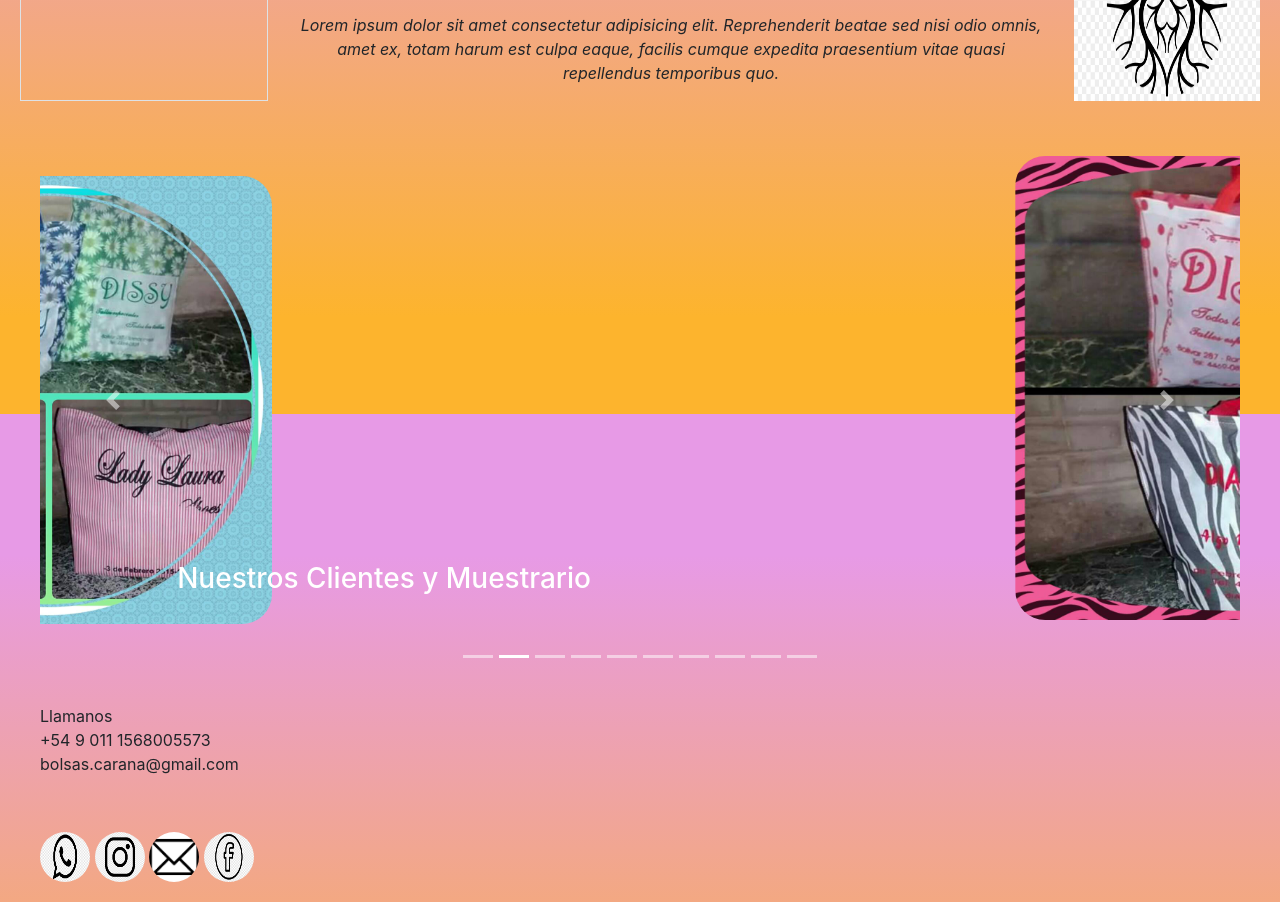
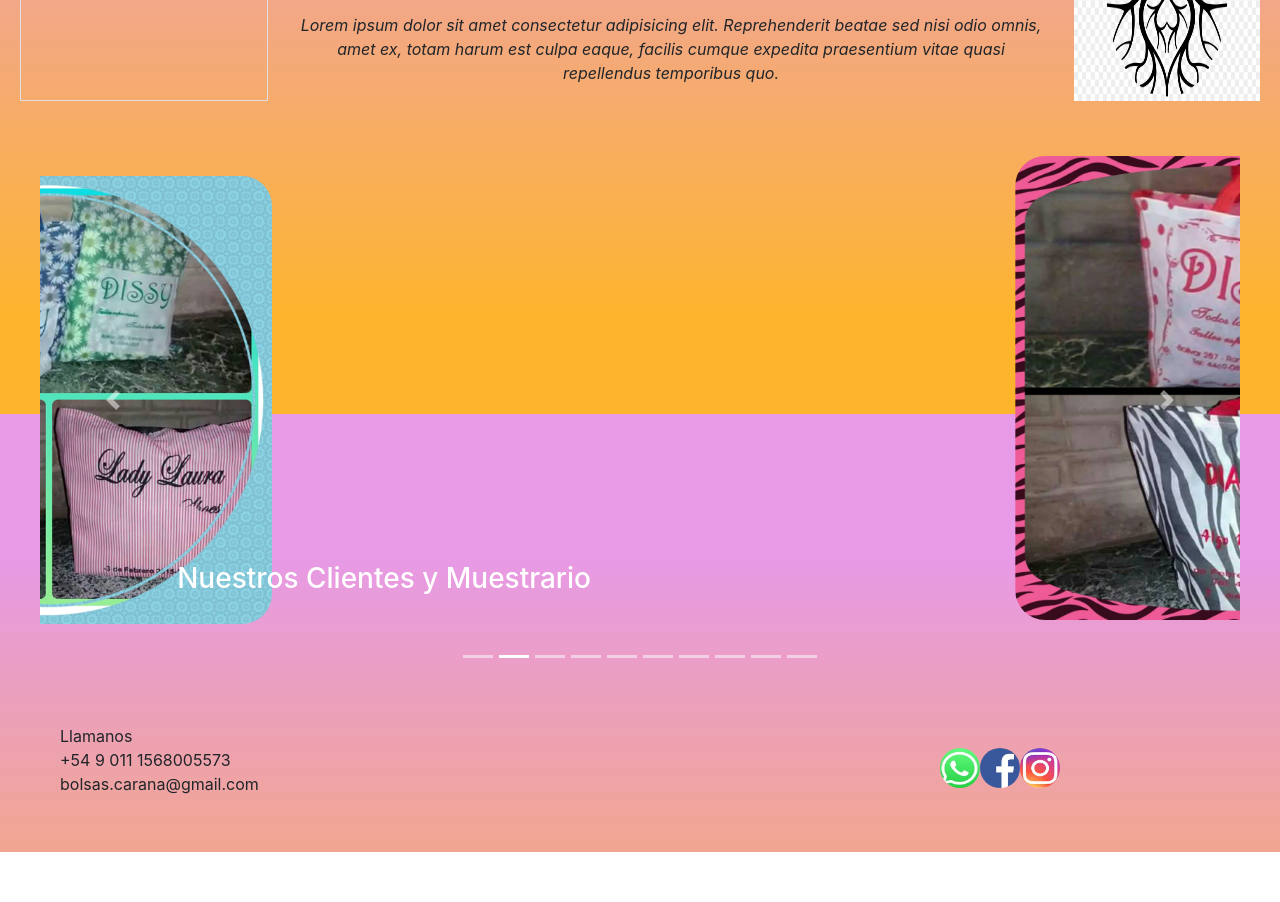
Before and after one commit to ailin3142/bolsas-carana, a plain HTML site: page root/index.html in a window 1280 px wide. Shown: the part 466-1368 px from the top of the page. After the commit the page ends 1318 px from the top, so only its background shows below. Drawn offline with nearby package versions, Linux system fonts and the light colour scheme.

Commit message:
ajustes  de codigo

```diff
--- a/root/css/style.css
+++ b/root/css/style.css
@@ -276,13 +276,6 @@ header li{
 	padding: 10px;
 }
 
-footer div{
-
-	background-color: transparent;
-
-}
-
-
 .contacto li{
 	list-style: none;
 
@@ -309,14 +302,6 @@ form{
 
 }
 
-footer img{
-	width: 50px;
-	height: 50px;
-	background-color: transparent;
-}
-
-
-
 li{
 	list-style: none;
 }
@@ -324,22 +309,6 @@ li{
 footer{
 	grid-area: footer;
 	width: 100%;
-	height: 200px;
-	display: flex;
-	flex-direction: row;
-	justify-content: space-between;
-	align-items: flex-end;
-
-}
-
-
-
-
-footer.contacto{
-	display: flex;
-	flex-direction: column;
-	justify-content: flex-end;
-
 }
 
 /*style grid*/
@@ -399,4 +368,30 @@ img{
     height: 40%;
 	border-radius: 30px;
 
-  }
+}
+
+.contacto{
+	display: flex;
+	flex-direction: row;
+	justify-content: center;
+	width: 40%;
+	height: 20%;
+	padding: 30px;
+	border-radius: 100px;
+}
+
+
+.logos{
+	display: flex;
+	flex-direction: row;
+	justify-content: space-between;
+	align-items: center;
+
+}
+
+.logos img{
+	width: 40px;
+    height: 40px;
+	border-radius: 30px;
+
+}
--- a/root/index.html
+++ b/root/index.html
@@ -129,22 +129,27 @@
                 <span class="carousel-control-next-icon"></span>
               </a>
           </div>
-		<div class="contacto">
+
+      <div class="logos">
+        <div>
           <ul>
             <li>Llamanos</li>
             <li>+54 9 011 1568005573</li>
             <li>bolsas.carana@gmail.com</li>
           </ul>
         </div>
-		<div>
-			<img src="../root/img/whatsapp.png" class="rounded-circle" alt="imagen whatsapp">
-			<img src="../root/img/instagram.png" class="rounded-circle" alt="imagen instagram">
-			<img src="../root/img/mail.png" class="rounded-circle" alt="imagen mail">
-			<img src="../root/img/facebook.png" class="rounded-circle" alt="imagen facebook">
+        <div class="contacto">
+
+          <img src="../root/img/whatsapp.jpeg" class="sociales" alt="Nuestro whatsapp">
+          <img src="../root/img/facebook.jpg" class="sociales" alt="Nuestro facebook">
+          <img src="../root/img/instagram.jpeg" class="sociales" alt="Nuestro instagram">
+
+        </div>
       </div>
 
 	  </footer>
-</div>
+
+
     <script src="https://code.jquery.com/jquery-3.5.1.slim.min.js"
     integrity="sha384-DfXdz2htPHlsSSs5nCTpuj/zy4C+OGpamoFVy38MVBnE+IbbVYUew+OrCXaRkfj"
     crossorigin="anonymous"></script>
```
Also changed, not shown: root/img/facebook.jpg (added), root/img/facebook.png (deleted), root/img/flexbox.css (deleted), root/img/flexbox.html (deleted), root/img/fondoentrega.jfif (deleted), root/img/instagram.jpeg (added), root/img/instagram.png (deleted), root/img/mail.png (deleted), root/img/whatsapp.jpeg (added), root/img/whatsapp.png (deleted). Lines whose indentation alone changed are shown as unchanged.
